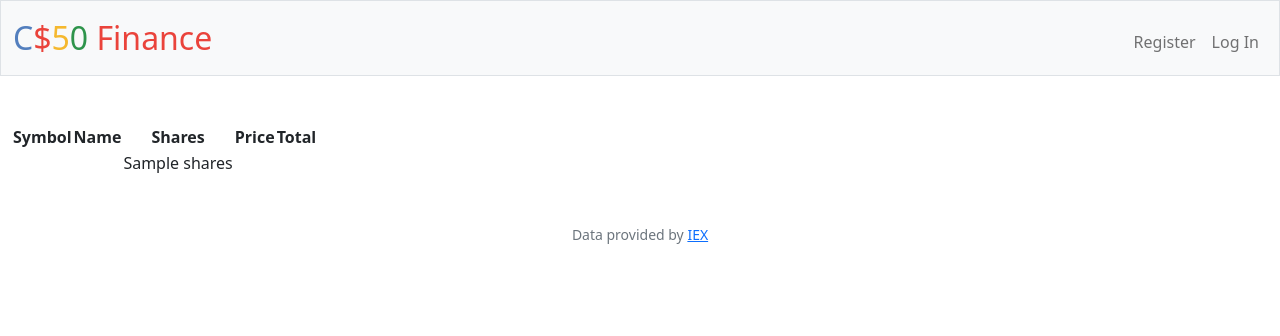
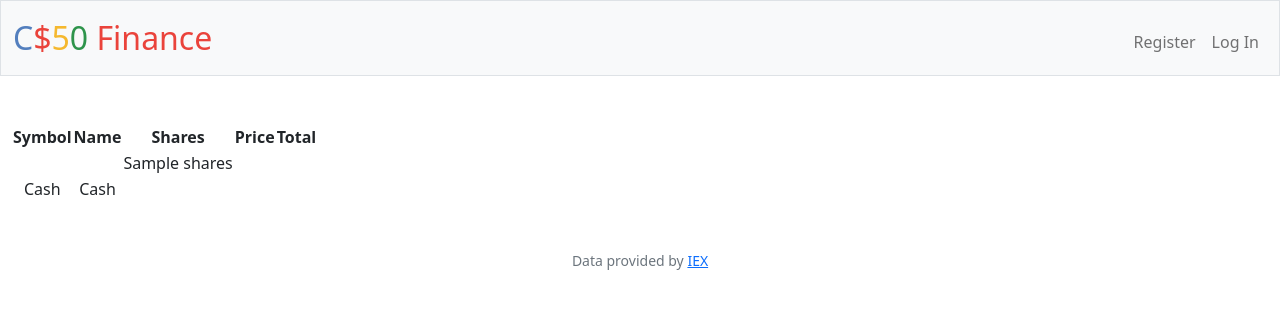
Before and after one commit to fruitiecutiepie/code50-104437268, a Flask app: template pset9/finance/templates/index.html in a window 1280 px wide. Shown: the top 336 px of the page. Run offline with Flask 2, Linux system fonts and the light colour scheme; the template is opened without the code that fills it: most values are stand-ins (such as "Sample title", 1, 10 or a date in 2020); some libraries are stand-ins or nearby versions.

Commit message:
Sun, Aug 21, 2022, 2:14 PM +00:00

```diff
--- a/pset9/finance/templates/index.html
+++ b/pset9/finance/templates/index.html
@@ -29,7 +29,8 @@
         </tbody>
         <tfoot>
             <tr>
-
+                <td>Cash</td>
+                <td>Cash</td>
             </tr>
         </tfoot>
     </table>
```
